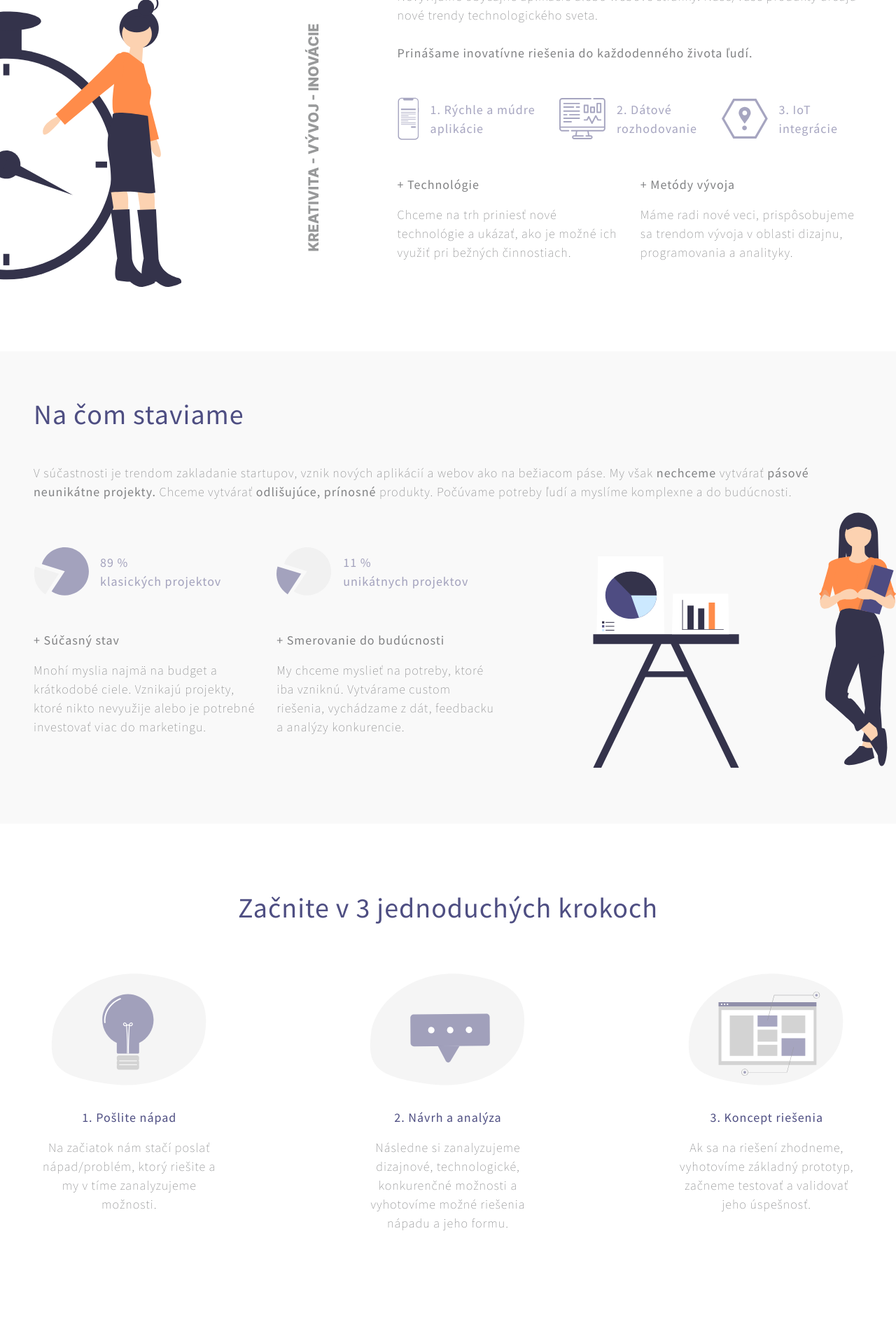
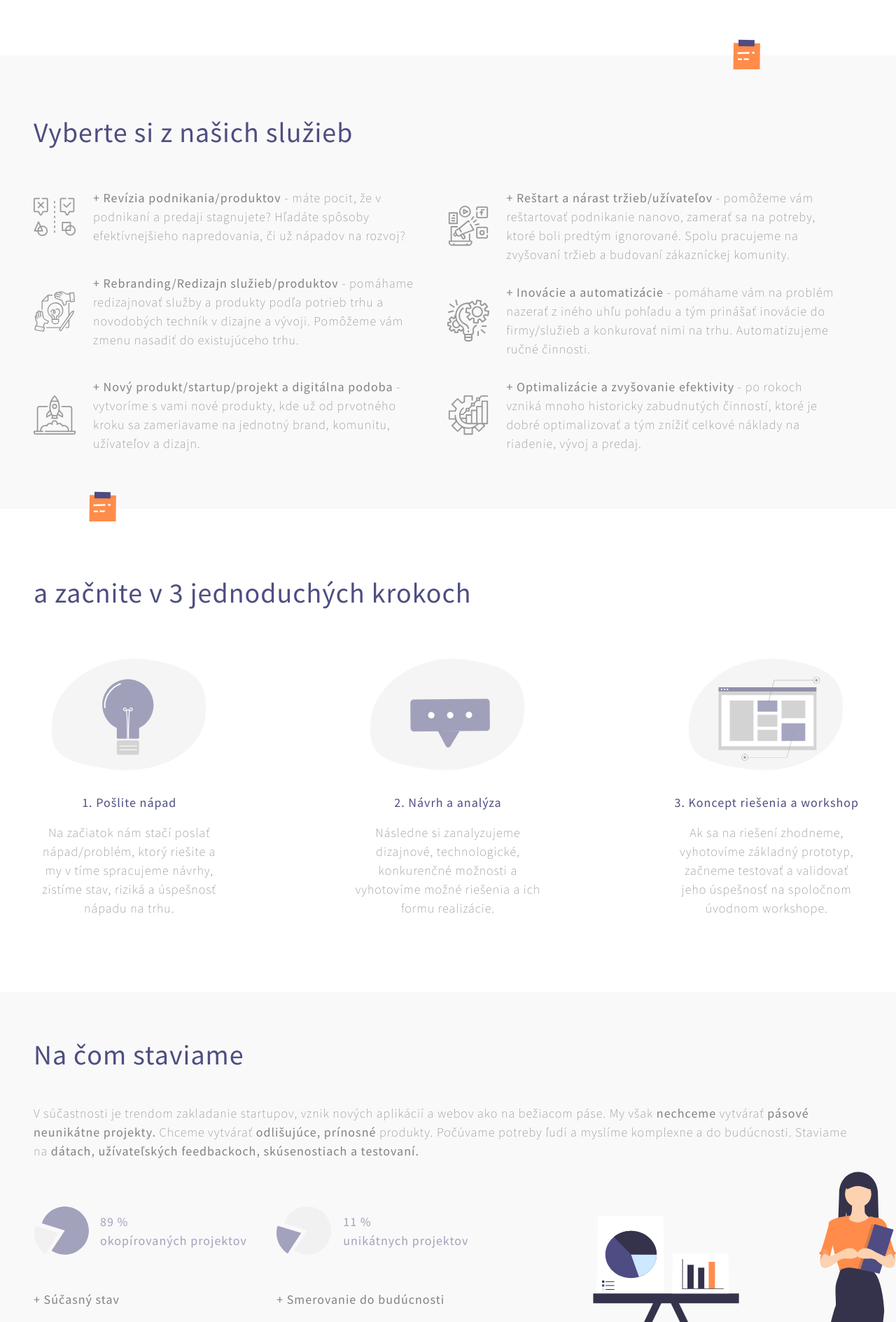
Before and after one commit to SvetlanaM/kompilator-website, a PHP site: page / in a window 1280 px wide. Shown: the part 690-2579 px from the top of the page at 70% size. Run offline with PHP 8.4, Linux system fonts and the light colour scheme; some libraries are stand-ins or nearby versions.

Commit message:
Small updates\

```diff
--- a/corporate.html
+++ b/corporate.html
@@ -93,7 +93,7 @@
                         <li class="nav-item mr-3"><a href="../pricing.html" class="nav-link">Cenník</a></li>
                         <!-- <li class="nav-item mr-3"><a href="" class="nav-link">FAQ</a></li> -->
                         <!-- <li class="nav-item mr-3"><a href="" class="nav-link">Kontakty</a></li> -->
-                        <li class="nav-item mr-3"><a href="mailto:hello@nanooq.eu" class="nav-link">Free workshop</a></li>
+                        <li class="nav-item mr-3"><a href="https://forms.gle/zDCrXjETzfTFcrxA8" target="new" class="nav-link">Free workshop</a></li>
                     </ul>
                 </div>
             </nav>
@@ -341,7 +341,7 @@
             <div class="container-fluid pr-md-5 pl-md-5">
                 <div class="row">
                     <div class="col-md-12 col-lg-8">
-                        <button type="button" class="btn-workshop btn p-0 btn-reservate text-uppercase" href="mailto:hello@nanooq.eu">Objednať free workshop</button>
+                        <a type="button" role="button" class="btn p-0 btn-reservate text-uppercase" href="https://forms.gle/zDCrXjETzfTFcrxA8" target="new">Objednať free workshop</a>
                     </div>
                         <!-- <div class="col-md-12 col-lg-4 ref">
                         “Hey there and welcome to my free illustration library 🎨. Here you’ll find MIT licensed SVG illustration images in different shapes & styles.
@@ -369,7 +369,7 @@
                                 <b>Prípadové štúdie</b>
                             </li>
                             <li class="mb-2">
-                                Doplníme čoskoro
+                                <a href="https://nanooq.eu/files/pripadova_studia.pdf" target="new">Prípadová štúdia firmy</a>
                             </li>
                             <!-- <li class="mb-2">
                                 Od Tatier k Dunaju
--- a/css/custom.css
+++ b/css/custom.css
@@ -170,7 +170,7 @@ a.dropdown-item {
 
 
 .nav-link:hover {
-    font-weight: 600;
+    color: #FF8C4A !important;
 }
 
 @media (min-width: 992px) {
@@ -195,6 +195,11 @@ a.dropdown-item {
     margin-right: 7px;
     margin-bottom: 20px;
     bottom: 0px;
+}
+
+.nav-link:hover::before{
+    content: "+";
+    color: #ff8c4a !important;
 }
 
 
@@ -817,7 +822,6 @@ footer {
 }
 
 .start-title {
-    text-align: center;
     margin-top: 10px;
 }
 
@@ -1185,3 +1189,12 @@ footer {
         width: 70%;
     }
 }
+
+.help-block img {
+    width: 60px;
+    height: 60px;
+}
+
+.btn.focus, .btn:focus {
+    box-shadow: none;
+}
--- a/index.html
+++ b/index.html
@@ -93,7 +93,7 @@
                         <li class="nav-item mr-3"><a href="../pricing.html" class="nav-link">Cenník</a></li>
                         <!-- <li class="nav-item mr-3"><a href="" class="nav-link">FAQ</a></li> -->
                         <!-- <li class="nav-item mr-3"><a href="" class="nav-link">Kontakty</a></li> -->
-                        <li class="nav-item mr-3"><a href="mailto:hello@nanooq.eu" class="nav-link">Free workshop</a></li>
+                        <li class="nav-item mr-3"><a href="https://forms.gle/zDCrXjETzfTFcrxA8" target="new" class="nav-link">Free workshop</a></li>
                     </ul>
                 </div>
             </nav>
@@ -118,70 +118,103 @@
             </div>
         </section>
 
-        <!-- section change -->
-        <section class="change" id="change">
-            <div class="container-fluid pr-md-5 mt-40">
+        <!-- references section -->
+        <section class="references" id="references">
+            <div class="container-fluid pl-md-5 pr-md-5">
+                <div class="d-none d-lg-flex justify-content-between">
+                    <div class="mr-5">
+                        <img src="img/logos/chuf.svg" class="img-fluid" />
+                    </div>
+                    <div class="mr-5">
+                        <img src="img/logos/kiwi.svg" class="img-fluid" />
+                    </div>
+                    <div class="mr-5">
+                        <img src="img/logos/ulekare.svg" class="img-fluid" />
+                    </div>
+                    <div class="mr-5">
+                        <img src="img/logos/mall.svg" class="img-fluid" />
+                    </div>
+                    <div class="mr-5">
+                        <img src="img/logos/cajovna_setkani.svg" class="img-fluid" />
+                    </div>
+                    <div class="">
+                        <img src="img/logos/economia.svg" class="img-fluid" />
+                    </div>
+                </div>
+            </div>
+        </section>
+
+        <!-- problems section -->
+        <section id="problems" class="problems">
+            <div class="container-fluid pr-md-5 pl-md-5">
                 <div class="row">
-                    <div class="col-lg-5 d-lg-flex justify-content-start p-0">
-                        <img src="img/svg/change.svg" class="img-fluid time-banner" />
-                    </div>
-                    <div class="col-lg-7 mt-40 pl-md-5">
-                        <h1 class="purple fw-500 banner-title">Nečakajte na zmenu - Prineste ju</h1>
-                        <p class="mt-40">
-                            Nevyvíjame obyčajné aplikácie alebo webové stránky. Naše/Vaše produkty určujú nové trendy technologického sveta.<br /><br />
-                            <span class="fw-450">Prinášame inovatívne riešenia do každodenného života ľudí.</span>
-
-                            <div class="functions row mt-50">
-                                <div class="col-md d-flex purple">
-                                    <div class="d-flex align-items-center">
-                                        <img src="img/svg/phone.svg" />
-                                    </div>
-                                    <div class="align-items-start justify-content-center d-flex flex-column pl-3">
-                                        <span class="fw-450">1. Rýchle a
-                                            múdre aplikácie
-                                        </span>
-                                    </div>
-                                </div>
-
-                                <div class="col-md d-flex purple custom-list">
-                                    <div class="d-flex align-items-center">
-                                        <img src="img/svg/data_p.svg" />
-                                    </div>
-                                    <div class="align-items-start justify-content-center d-flex flex-column pl-3">
-                                        <span class="fw-450">2. Dátové
-                                    rozhodovanie</span>
-                                    </div>
-                                </div>
-
-                                <div class="col-md d-flex purple custom-list">
-                                    <div class="d-flex align-items-center">
-                                        <img src="img/svg/iot.svg" />
-                                    </div>
-                                    <div class="align-items-start justify-content-center d-flex flex-column pl-3">
-                                        <span class="fw-450">3. IoT
-                                    integrácie</span>
-                                    </div>
+                    <div class="col-lg-12 mr-auto pr-md-5">
+                        <h1 class="purple fw-500 banner-title">Vyberte si z našich služieb</h1>
+                        <div class="row mt-50">
+                            <div class="col-lg-6 main-card">
+                                <div class="help-block">
+                                    <img src="img/svg/services/revision.svg" class="d-none d-lg-flex float-left img-problem" />
+                                    <div><span class="fw-450">+ Revízia podnikania/produktov</span> - máte pocit, že v podnikaní a predaji stagnujete? Hľadáte spôsoby efektívnejšieho napredovania, či už nápadov na rozvoj?</div>
+                                </div><br />
+                                <div class="help-block">
+                                    <img src="img/svg/services/rebranding.svg" class="d-none d-lg-flex float-left img-problem" />
+                                    <div><span class="fw-450">+ Rebranding/Redizajn služieb/produktov</span> - pomáhame redizajnovať služby a produkty podľa potrieb trhu a novodobých techník v dizajne a vývoji. Pomôžeme vám zmenu nasadiť do existujúceho trhu.</div>
+                                </div><br />
+                                <div class="help-block">
+                                    <img src="img/svg/services/startup.svg" class="d-none d-lg-flex float-left img-problem" />
+                                    <div><span class="fw-450">+ Nový produkt/startup/projekt a digitálna podoba</span> - vytvoríme s vami nové produkty, kde už od prvotného kroku sa zameriavame na jednotný brand, komunitu, užívateľov a dizajn.</div>
                                 </div>
                             </div>
-                        </p>
-                        <div class="row mt-50">
-                            <div class="col-md-6">
-                                <p class="fw-450">+ Technológie</p>
-                                <p>
-                                    Chceme na trh priniesť nové technológie a   ukázať, ako je možné ich využiť pri bežných činnostiach.
-                                </p>
-                            </div>
-                            <div class="col-md-6 custom-list">
-                                <p class="fw-450">+ Metódy vývoja</p>
-                                <p>
-                                    Máme radi nové veci, prispôsobujeme sa trendom vývoja v oblasti dizajnu, programovania a analityky.
-                                </p>
+
+                            <div class="col-lg-6 main-card">
+                                <div class="help-block">
+                                    <img src="img/svg/services/digitalisation.svg" class="d-none d-lg-flex float-left img-problem" />
+                                    <div><span class="fw-450">+ Reštart a nárast tržieb/užívateľov</span> - pomôžeme vám reštartovať podnikanie nanovo, zamerať sa na potreby, ktoré boli predtým ignorované. Spolu pracujeme na zvyšovaní tržieb a budovaní zákazníckej komunity.</div>
+                                </div><br />
+                                <div class="help-block">
+                                    <img src="img/svg/services/innovation.svg" class="d-none d-lg-flex float-left img-problem" />
+                                    <div><span class="fw-450">+ Inovácie a automatizácie</span> - pomáhame vám na problém nazerať z iného uhľu pohľadu a tým prinášať inovácie do firmy/služieb a konkurovať nimi na trhu. Automatizujeme ručné činnosti.</div>
+                                </div><br />
+                                <div class="help-block">
+                                    <img src="img/svg/services/optimization.svg" class="d-none d-lg-flex float-left img-problem" />
+                                    <div><span class="fw-450">+ Optimalizácie a zvyšovanie efektivity</span> - po rokoch vzniká mnoho historicky zabudnutých činností, ktoré je dobré optimalizovať a tým znížiť celkové náklady na riadenie, vývoj a predaj.</div>
+                                </div>
                             </div>
                         </div>
                     </div>
                 </div>
+
             </div>
         </section>
+
+         <!-- section start -->
+         <section class="start mt-40" id="start">
+            <div class="container-fluid pr-md-5 pl-md-5">
+                <div class="row">
+                    <div class="col-lg-12 start-title">
+                        <h1 class="purple fw-500 banner-title">a začnite v 3 jednoduchých krokoch</h1>
+                    </div>
+                    <div class="mt-40 d-sm-flex-inline d-lg-flex align-items-stretch text-center justify-content-between">
+                    <div class="col-sm-12 col-md-12 col-lg-3 step">
+                        <img src="img/svg/bulb.svg" />
+                        <p class="purple fw-500 mt-3">1. Pošlite nápad</p>
+                        <p>Na začiatok nám stačí poslať nápad/problém, ktorý riešite a my v tíme spracujeme návrhy, zistíme stav, riziká a úspešnosť nápadu na trhu.</p>
+                    </div>
+                    <div class="col-sm-12 col-md-12 col-lg-3 step">
+                        <img src="img/svg/conversation.svg" />
+                        <p class="purple fw-500 mt-3">2. Návrh a analýza</p>
+                        <p>Následne si zanalyzujeme dizajnové, technologické, konkurenčné možnosti a vyhotovíme možné riešenia a ich formu realizácie.</p>
+                    </div>
+                    <div class="col-sm-12 col-md-12 col-lg-3 step">
+                        <img src="img/svg/concept.svg" />
+                        <p class="purple fw-500 mt-3">3. Koncept riešenia a workshop</p>
+                        <p>Ak sa na riešení zhodneme, vyhotovíme základný prototyp, začneme testovať a validovať jeho úspešnosť na spoločnom úvodnom workshope. </p>
+                    </div>
+                    </div>
+                </div>
+            </div>
+        </section>
+
 
         <!-- section build -->
         <section class="build mt-40" id="build">
@@ -190,7 +223,7 @@
                     <div class="col-lg-12 mt-40 pr-md-5">
                         <h1 class="purple fw-500 banner-title">Na čom staviame</h1>
                         <p class="mt-40">
-                            V súčastnosti je trendom zakladanie startupov, vznik nových aplikácií a webov ako na bežiacom páse. My však <span class="fw-450">nechceme</span> vytvárať <span class="fw-450">pásové neunikátne projekty.</span> Chceme vytvárať <span class="fw-450">odlišujúce, prínosné</span> produkty. Počúvame potreby ľudí a myslíme komplexne a do budúcnosti.
+                            V súčastnosti je trendom zakladanie startupov, vznik nových aplikácií a webov ako na bežiacom páse. My však <span class="fw-450">nechceme</span> vytvárať <span class="fw-450">pásové neunikátne projekty.</span> Chceme vytvárať <span class="fw-450">odlišujúce, prínosné</span> produkty. Počúvame potreby ľudí a myslíme komplexne a do budúcnosti. Staviame na <span class="fw-450">dátach, užívateľských feedbackoch, skúsenostiach a testovaní.</span>
                         </p>
                     </div>
                     <div class="col-lg-7 pr-md-5">
@@ -201,7 +234,7 @@
                                 </div>
                                 <div class="align-items-start justify-content-center d-flex flex-column pl-3">
                                 <span class="fw-500">89 % </span>
-                                <span class="fw-450">klasických projektov</span>
+                                <span class="fw-450">okopírovaných projektov</span>
                                 </div>
                             </div>
 
@@ -238,59 +271,6 @@
             </div>
         </section>
 
-        <!-- section start -->
-        <section class="start mt-40" id="start">
-            <div class="container-fluid pr-md-5 pl-md-5">
-                <div class="row">
-                    <div class="col-lg-12 start-title">
-                        <h1 class="purple fw-500 banner-title">Začnite v 3 jednoduchých krokoch</h1>
-                    </div>
-                    <div class="mt-40 d-sm-flex-inline d-lg-flex align-items-stretch text-center justify-content-between">
-                    <div class="col-sm-12 col-md-12 col-lg-3 step">
-                        <img src="img/svg/bulb.svg" />
-                        <p class="purple fw-500 mt-3">1. Pošlite nápad</p>
-                        <p>Na začiatok nám stačí poslať nápad/problém, ktorý riešite a my v tíme zanalyzujeme možnosti.</p>
-                    </div>
-                    <div class="col-sm-12 col-md-12 col-lg-3 step">
-                        <img src="img/svg/conversation.svg" />
-                        <p class="purple fw-500 mt-3">2. Návrh a analýza</p>
-                        <p>Následne si zanalyzujeme dizajnové, technologické, konkurenčné možnosti a vyhotovíme možné riešenia nápadu a jeho formu.</p>
-                    </div>
-                    <div class="col-sm-12 col-md-12 col-lg-3 step">
-                        <img src="img/svg/concept.svg" />
-                        <p class="purple fw-500 mt-3">3. Koncept riešenia</p>
-                        <p>Ak sa na riešení zhodneme, vyhotovíme základný prototyp, začneme testovať a validovať jeho úspešnosť. </p>
-                    </div>
-                    </div>
-                </div>
-            </div>
-        </section>
-
-        <!-- references section -->
-        <section class="references" id="references">
-            <div class="container-fluid pl-md-5 pr-md-5">
-                <div class="d-none d-lg-flex justify-content-between">
-                    <div class="mr-5">
-                        <img src="img/logos/chuf.svg" class="img-fluid" />
-                    </div>
-                    <div class="mr-5">
-                        <img src="img/logos/kiwi.svg" class="img-fluid" />
-                    </div>
-                    <div class="mr-5">
-                        <img src="img/logos/ulekare.svg" class="img-fluid" />
-                    </div>
-                    <div class="mr-5">
-                        <img src="img/logos/mall.svg" class="img-fluid" />
-                    </div>
-                    <div class="mr-5">
-                        <img src="img/logos/cajovna_setkani.svg" class="img-fluid" />
-                    </div>
-                    <div class="">
-                        <img src="img/logos/economia.svg" class="img-fluid" />
-                    </div>
-                </div>
-            </div>
-        </section>
 
         <!-- slider section -->
         <section id="slider" class="d-none d-md-block">
@@ -403,8 +383,8 @@
                     <div class="col-lg-8 order-1 order-lg-2 pb-5 pl-md-5">
                         <h1 class="purple fw-500 banner-title">Tvorte, vzdelávajte sa s nami</h1>
                         <p class="mt-40">
-                            Aby mohli na trhu vznikať užitočné, kvalitné a technologické potreby, je potrebné, aby technológiám rozumeli všetci. IT už nie je vymoženosťou čudákov v pivnici, IT je už dostupné každému a my Vám ho sprístupníme v zrozumiteľnej podobe. <span class="fw-450">Radi Vás IT trendy počas vývoja s nami naučíme.</span> <br /><br />
-                            Naučíme Vás myslieť technologicky, analyticky, využívať agilné a dizajnovo-produktové prístupy. Naše <span class="fw-450">know-how</span> je súčasťou Vás a Vášho nového produktu.
+                            Aby mohli na trhu vznikať užitočné, kvalitné a technologické potreby, je potrebné, aby technológiám rozumeli všetci. IT už nie je vymoženosťou čudákov v pivnici, IT je už dostupné každému a my vám ho sprístupníme v zrozumiteľnej podobe. <span class="fw-450">Radi vás IT trendy počas vývoja s nami naučíme.</span> <br /><br />
+                            Naučíme vás myslieť technologicky, analyticky, využívať agilné a dizajnovo-produktové prístupy. Naše <span class="fw-450">know-how</span> je súčasťou vás a Vášho nového produktu.
                         </p>
                         <div class="logos mt-40 d-none d-md-flex flex-wrap justify-content-between">
                             <img src="img/svg/design_thinking.svg" class="img-fluid" />
@@ -484,7 +464,7 @@
                                     <span>umožňujúca navýšiť ceny a hodnotu na trhu</span></p>
                                 </div>
                                 <div class="col-md-12 d-flex reservate-block no-gutters order-1">
-                                    <button type="button" class="btn p-0 btn-reservate text-uppercase" href="mailto:hello@nanooq.eu">Objednať free workshop</button>
+                                    <a type="button" role="button" class="btn p-0 btn-reservate text-uppercase" href="https://forms.gle/zDCrXjETzfTFcrxA8" target="new">Objednať free workshop</a>
                                 </div>
                             </div>
                         </div>
@@ -526,7 +506,7 @@
                                 <b>Prípadové štúdie</b>
                             </li>
                             <li class="mb-2">
-                                Doplníme čoskoro
+                                <a href="https://nanooq.eu/files/pripadova_studia.pdf"  target="new">Prípadová štúdia firmy</a>
                             </li>
                             <!-- <li class="mb-2">
                                 Od Tatier k Dunaju
```
Also changed, not shown: pricing.html (+4 -4 lines), img/svg/services/digitalisation.svg (added), img/svg/services/innovation.svg (added), img/svg/services/optimization.svg (added), img/svg/services/rebranding.svg (added), img/svg/services/revision.svg (added), img/svg/services/startup.svg (added).
